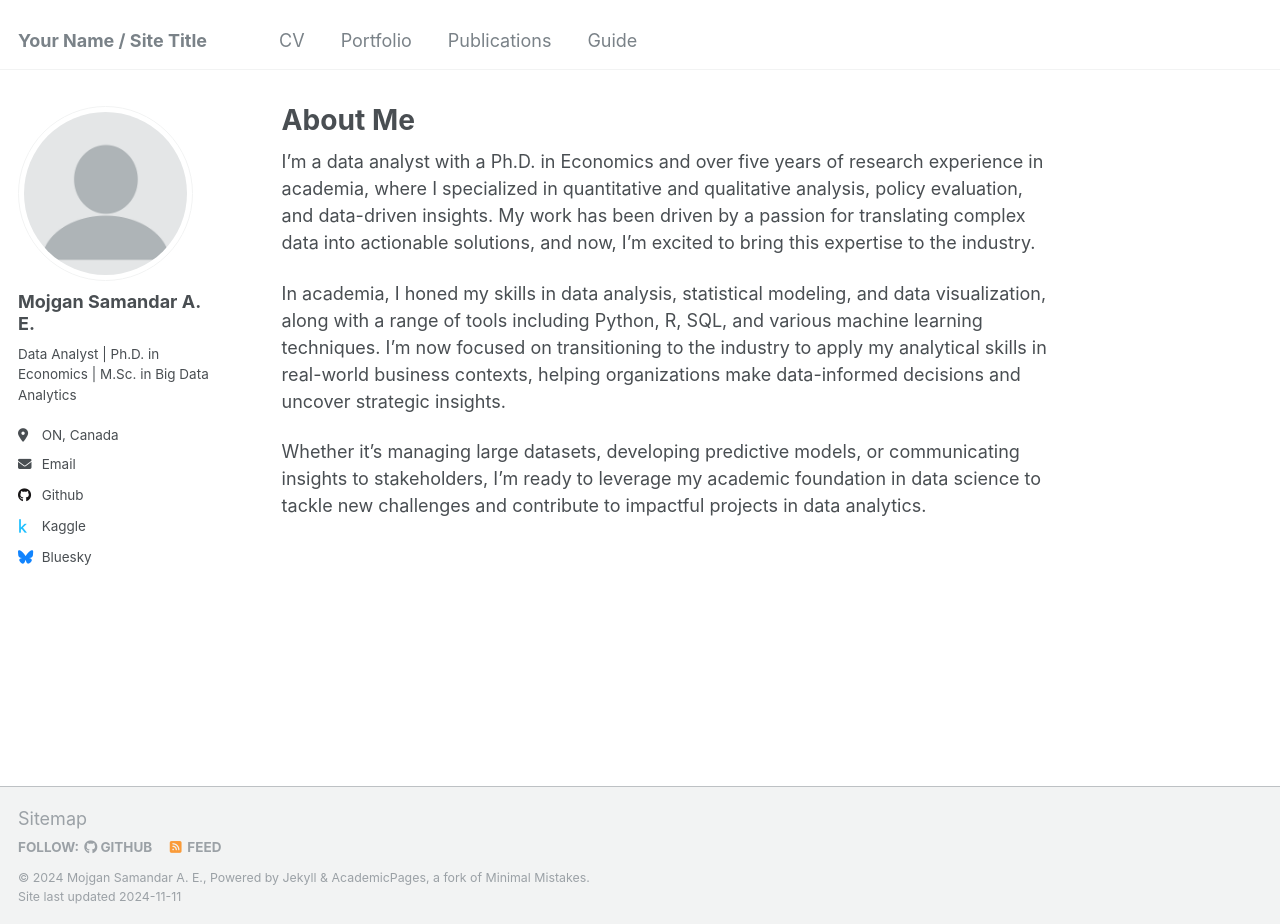
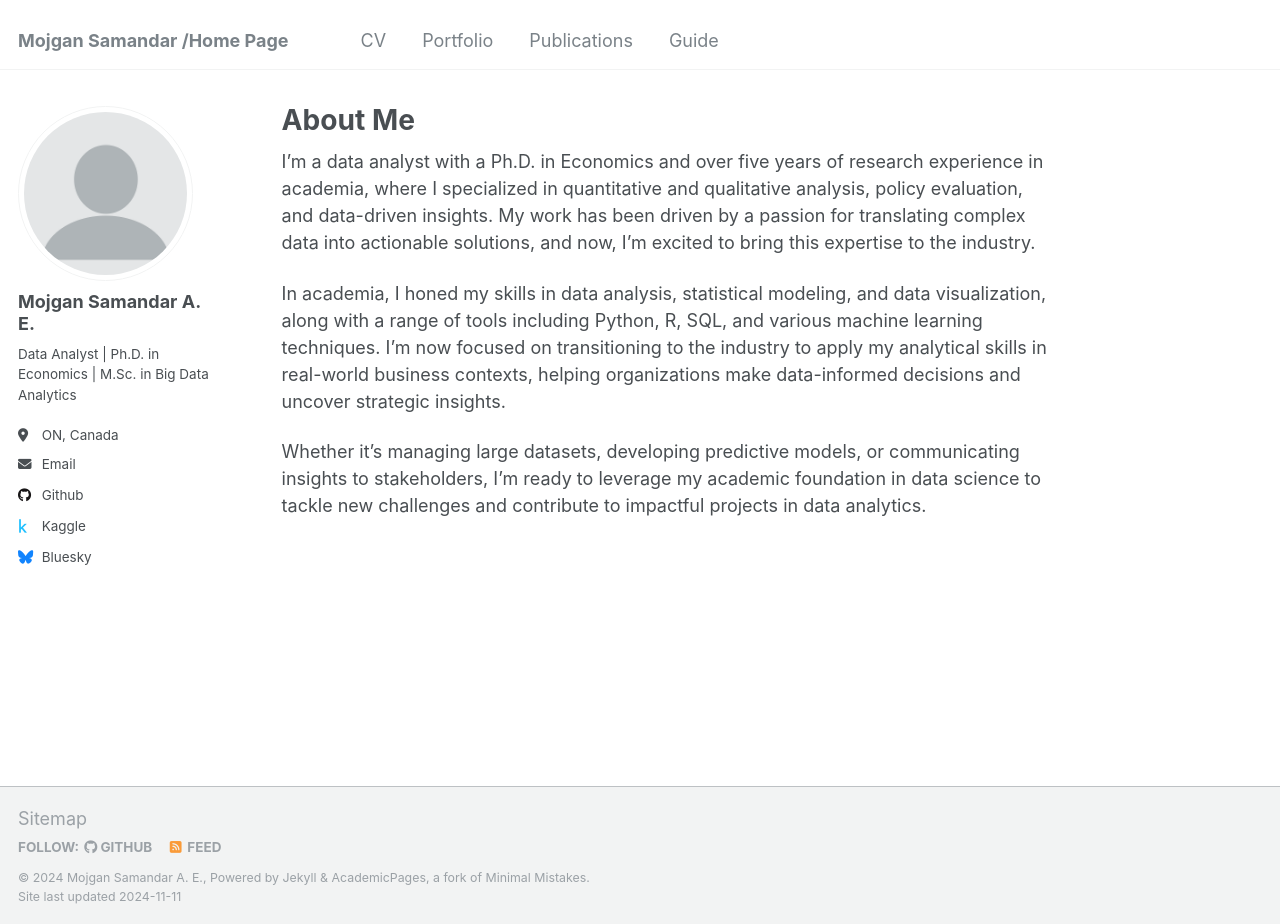
Before and after one commit to MojganSamandarali/MojganSamandarali.github.io, a Jekyll site: the page built from _pages/about.md, in a window 1280 px wide and 924 px high. Built offline with Jekyll 4.4.1, drawn with Linux system fonts in a browser that asks for light colours.

Commit message:
Update _config.yml

```diff
--- a/_config.yml
+++ b/_config.yml
@@ -8,7 +8,7 @@
 
 # Basic Site Settings
 locale                   : "en-US"
-title                    : "Your Name / Site Title"
+title                    : "Mojgan Samandar /Home Page"
 title_separator          : "-"
 name                     : &name "Mojgan Samandar A. E."
 description              : &description "personal description"
```
